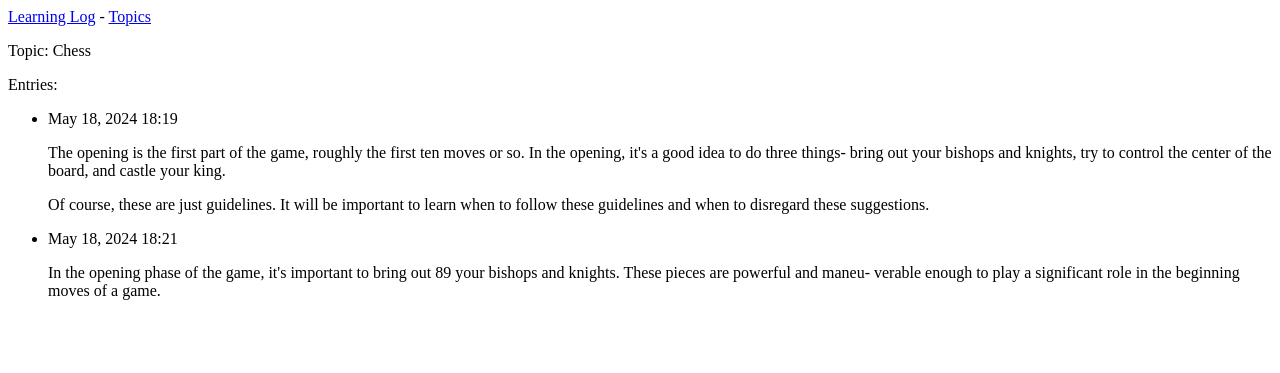
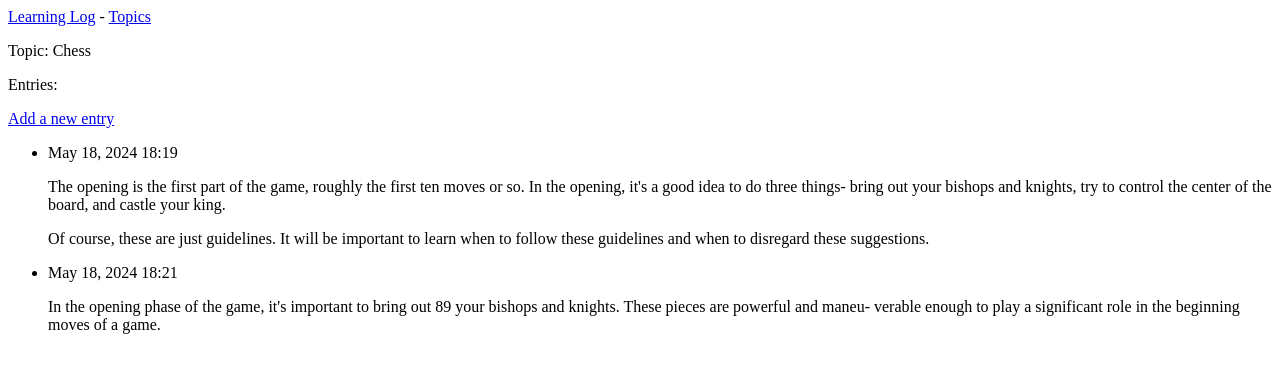
Before and after one commit to Freboy1/Learning-Log, a Django app: page /topics/1/ in a window 1280 px wide. Shown: the top 373 px of the page. Run offline with Django 5.2, Linux system fonts and the light colour scheme; data comes from the database, SQL or seed files in the repository.

Commit message:
Add linking to new_entry page

```diff
--- a/learning_logs/templates/learning_logs/topic.html
+++ b/learning_logs/templates/learning_logs/topic.html
@@ -4,6 +4,9 @@
 <p>Topic: {{ topic }}</p>
 <p>
     Entries:
+</p>
+<p>
+    <a href="{% url "learning_logs:new_entry" topic_id %}">Add a new entry</a>
 </p>
 
 <ul>
```
